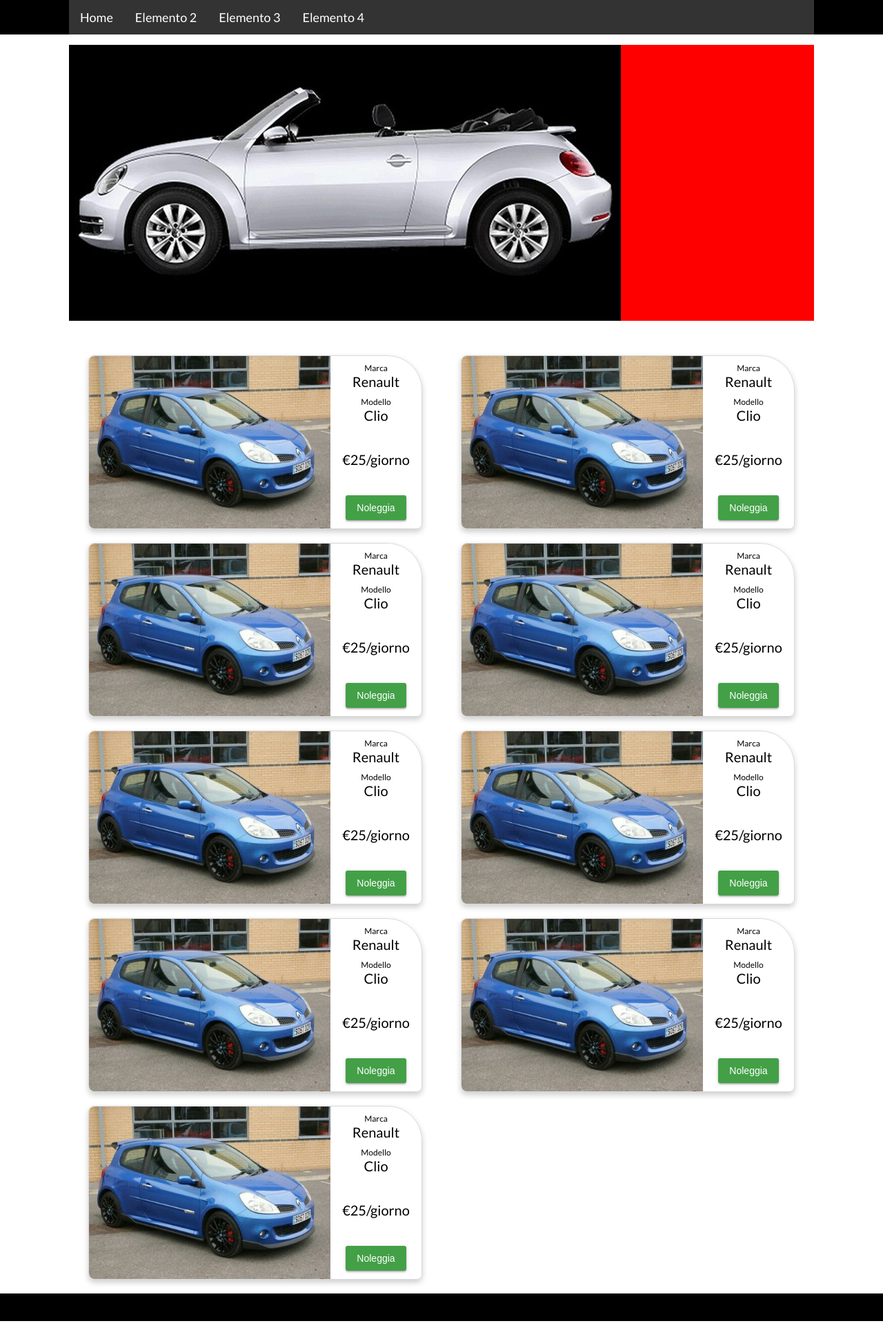
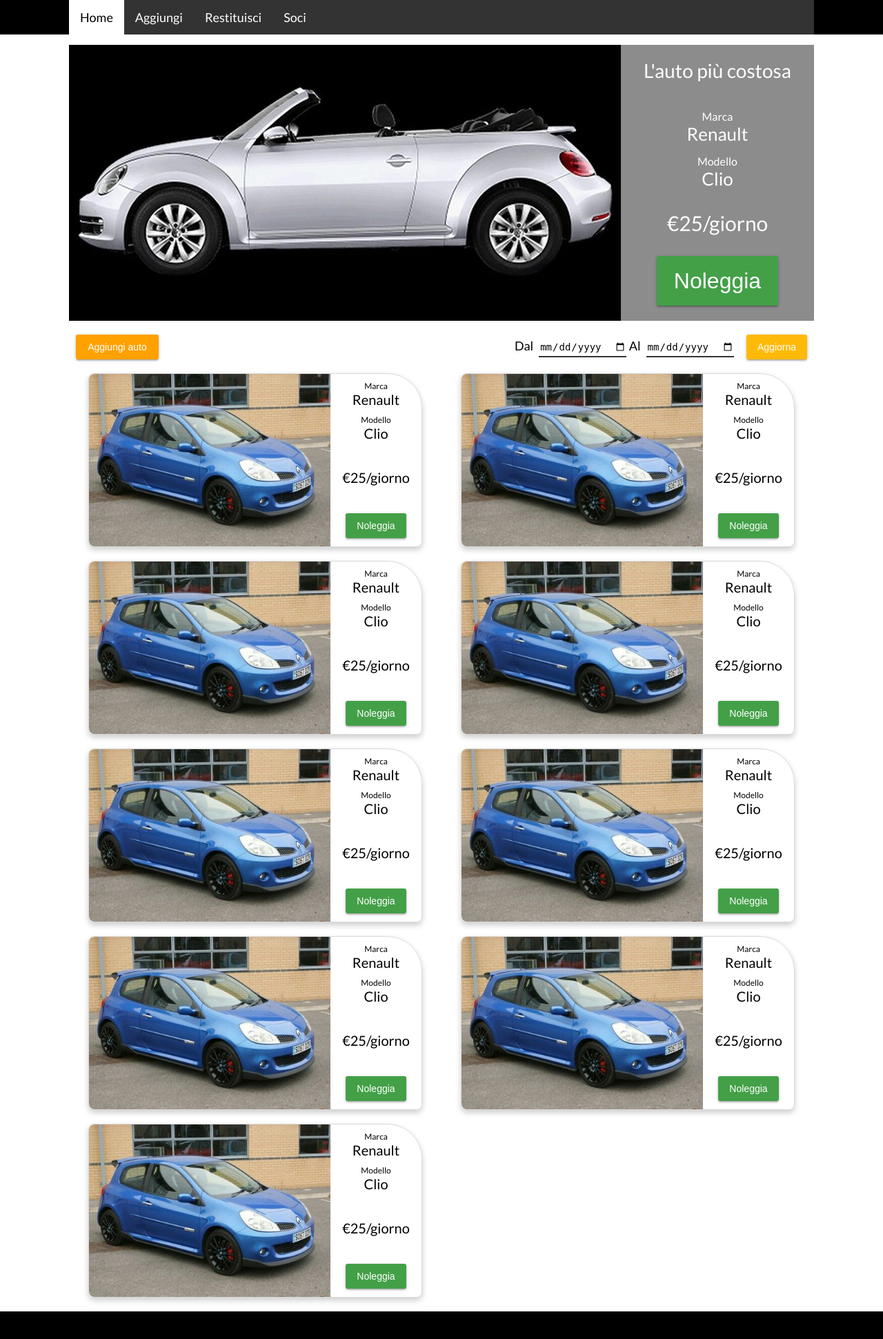
Before and after one commit to Domyf/VH-Site, a PHP site: page /VH-Site/home.php in a window 1280 px wide. Shown: the whole page at 69% size. Before the commit the page ends 1915 px from the top, so only its background shows below. Run offline with PHP 8.4, Linux system fonts and the light colour scheme.

Commit message:
aggiornamento home

```diff
--- a/home.php
+++ b/home.php
@@ -4,35 +4,41 @@
         <meta charset="UTF-8">
         <link rel="stylesheet" href="homestyle.css">
         <link href="https://fonts.googleapis.com/css?family=Lato" rel="stylesheet">
+
         <title>Car Sharing</title>
     </head>
     <body onload="cambia_slide()">
         <div style="background: black; width: 100%;">
         <div class="topnav horizontal-centered" id="homeTopNav">
-            <a href="#home">Home</a>
-            <a href="#news">Elemento 2</a>
-            <a href="#contact">Elemento 3</a>
-            <a href="#about">Elemento 4</a>
+            <a href="" target="_self" class="menu-selected">Home</a>
+            <a href="" target="_self">Aggiungi</a>
+            <a href="" target="_self">Restituisci</a>
+            <a href="" target="_self">Soci</a>
             <a href="javascript:void(0);" style="font-size:15px;" class="icon" onclick="showMenu()">&#9776;</a>
         </div>
         </div>
 
-
         <div id ="foto_auto" class = "horizontal-centered">
         	<div id = "slider"></div>
-        	<div id = "desc"></div>
+                <div id = "desc">
+                    <div style="font-size: 28px; margin-top: 20px;">L'auto più costosa</div>
+                    <div style="font-size: 16px; margin-top: 40px;">Marca</div>
+                    <div style="font-size: 26px;">Renault</div>
+                    <div style="font-size: 16px; margin-top: 14px;">Modello</div>
+                    <div style="font-size: 26px;">Clio</div>
+                    <div style="font-size: 30px; margin-top: 30px;">€25/giorno</div>
+                    <button type="button" class="btn btn-noleggia car-slider-btn">Noleggia</button>
+                </div>
         </div>
 
         <div class="page-content horizontal-centered">
-            <div class="car-item">
-                <img class="car-img" src="img/auto/DF486TY.jpg">
-                <div class="car-descr" style="text-align: center;">
-                    <div style="font-size: 12px; margin-top: 10px;">Marca</div>
-                    <div>Renault</div>
-                    <div style="font-size: 12px; margin-top: 10px;">Modello</div>
-                    <div>Clio</div>
-                    <div style="margin-top: 40px;">€25/giorno</div>
-                    <input type="button" value="Noleggia" class="btn-noleggia car-item-btn">
+            <div class="car-list-menu">
+                <button type="button"class="btn btn-aggiungi">Aggiungi auto</button>
+                <div style="float:right;">
+                    <form style="margin-right: 10px; font-size: 18px;">Dal<input type="date" name="start" min="2000-01-02" class="datepicker">
+                        Al<input type="date" name="end" min="2000-01-02" class="datepicker">
+                        <input type="submit" value="Aggiorna" class="btn btn-aggiorna">
+                    </form>
                 </div>
             </div>
             <div class="car-item">
@@ -43,7 +49,7 @@
                     <div style="font-size: 12px; margin-top: 10px;">Modello</div>
                     <div>Clio</div>
                     <div style="margin-top: 40px;">€25/giorno</div>
-                    <input type="button" value="Noleggia" class="btn-noleggia car-item-btn">
+                    <button type="button"class="btn btn-noleggia car-item-btn">Noleggia</button>
                 </div>
             </div>
             <div class="car-item">
@@ -54,7 +60,7 @@
                     <div style="font-size: 12px; margin-top: 10px;">Modello</div>
                     <div>Clio</div>
                     <div style="margin-top: 40px;">€25/giorno</div>
-                    <input type="button" value="Noleggia" class="btn-noleggia car-item-btn">
+                    <button type="button"class="btn btn-noleggia car-item-btn">Noleggia</button>
                 </div>
             </div>
             <div class="car-item">
@@ -65,7 +71,7 @@
                     <div style="font-size: 12px; margin-top: 10px;">Modello</div>
                     <div>Clio</div>
                     <div style="margin-top: 40px;">€25/giorno</div>
-                    <input type="button" value="Noleggia" class="btn-noleggia car-item-btn">
+                    <button type="button"class="btn btn-noleggia car-item-btn">Noleggia</button>
                 </div>
             </div>
             <div class="car-item">
@@ -76,7 +82,7 @@
                     <div style="font-size: 12px; margin-top: 10px;">Modello</div>
                     <div>Clio</div>
                     <div style="margin-top: 40px;">€25/giorno</div>
-                    <input type="button" value="Noleggia" class="btn-noleggia car-item-btn">
+                    <button type="button"class="btn btn-noleggia car-item-btn">Noleggia</button>
                 </div>
             </div>
             <div class="car-item">
@@ -87,7 +93,7 @@
                     <div style="font-size: 12px; margin-top: 10px;">Modello</div>
                     <div>Clio</div>
                     <div style="margin-top: 40px;">€25/giorno</div>
-                    <input type="button" value="Noleggia" class="btn-noleggia car-item-btn">
+                    <button type="button"class="btn btn-noleggia car-item-btn">Noleggia</button>
                 </div>
             </div>
             <div class="car-item">
@@ -98,7 +104,7 @@
                     <div style="font-size: 12px; margin-top: 10px;">Modello</div>
                     <div>Clio</div>
                     <div style="margin-top: 40px;">€25/giorno</div>
-                    <input type="button" value="Noleggia" class="btn-noleggia car-item-btn">
+                    <button type="button"class="btn btn-noleggia car-item-btn">Noleggia</button>
                 </div>
             </div>
             <div class="car-item">
@@ -109,7 +115,7 @@
                     <div style="font-size: 12px; margin-top: 10px;">Modello</div>
                     <div>Clio</div>
                     <div style="margin-top: 40px;">€25/giorno</div>
-                    <input type="button" value="Noleggia" class="btn-noleggia car-item-btn">
+                    <button type="button"class="btn btn-noleggia car-item-btn">Noleggia</button>
                 </div>
             </div>
             <div class="car-item">
@@ -120,7 +126,18 @@
                     <div style="font-size: 12px; margin-top: 10px;">Modello</div>
                     <div>Clio</div>
                     <div style="margin-top: 40px;">€25/giorno</div>
-                    <input type="button" value="Noleggia" class="btn-noleggia car-item-btn">
+                    <button type="button"class="btn btn-noleggia car-item-btn">Noleggia</button>
+                </div>
+            </div>
+            <div class="car-item">
+                <img class="car-img" src="img/auto/DF486TY.jpg">
+                <div class="car-descr" style="text-align: center;">
+                    <div style="font-size: 12px; margin-top: 10px;">Marca</div>
+                    <div>Renault</div>
+                    <div style="font-size: 12px; margin-top: 10px;">Modello</div>
+                    <div>Clio</div>
+                    <div style="margin-top: 40px;">€25/giorno</div>
+                    <button type="button"class="btn btn-noleggia car-item-btn">Noleggia</button>
                 </div>
             </div>
             <div style="clear:both;"></div>
--- a/homestyle.css
+++ b/homestyle.css
@@ -26,6 +26,11 @@ body {
 .topnav a:hover {
     background-color: white;
     color: black;
+}
+
+.menu-selected {
+    background-color: white;
+    color: black !important;
 }
 
 .topnav .icon {
@@ -60,7 +65,7 @@ body {
 
 /* Contenuto pagina */
 .page-content {
-    padding-top: 50px;
+    padding-top: 20px;
     /*padding: 10px 28px;*/
     background-color: white;
 }
@@ -81,23 +86,25 @@ body {
 #foto_auto
 {
 	margin-top: 15px;
-	background-color: red;
 	width: 1080px;
 	height: 400px;
 }
 
 #slider
 {
-	foat: left;
+	float: left;
 	max-width: 800px;
 	max-height: 400px;
 }
 
 #desc
 {
-	foat: left;
-	width: 280px;
-	height: 400px;
+    text-align: center;
+    background-color: rgba(0,0,0,0.45);
+    color: white;
+    float: left;
+    width: 280px;
+    height: 400px;
 }
 
 /* Car info */
@@ -140,39 +147,67 @@ body {
 
 /* Bottone noleggia */
 .btn-noleggia {
+    color: white;
+    background-color: #43A047;
+}
+
+/* Bottone aggiungi */
+.btn-aggiungi {
+    color: white;
+    background-color: #FFA100;
+    width: 120px !important;
+    margin-left: 10px;
+}
+
+/* Bottone aggiorna */
+.btn-aggiorna {
+    margin-left: 15px;
+    background-color: #FFBA08;
+    color: white;
+}
+
+/* Bottone in generale */
+.btn {
     height: 36px;
     width: 88px;
     padding: 0 16px 0 16px;
     font-size: 14px;
     line-height: 20px;
     font-weight: 500;
-    color: white;
     cursor: pointer;
-    background-color: #43A047;
     border-width: 0;
     border-radius: 3px;
+    -moz-border-radius: 3px;
+    -webkit-border-radius: 3px;
+    -webkit-box-shadow: 0 2px 2px 0 rgba(0,0,0,0.14), 0 3px 1px -2px rgba(0,0,0,0.12), 0 1px 5px 0 rgba(0,0,0,0.2);
+    -moz-box-shadow: 0 2px 2px 0 rgba(0,0,0,0.14), 0 3px 1px -2px rgba(0,0,0,0.12), 0 1px 5px 0 rgba(0,0,0,0.2);
     box-shadow: 0 2px 2px 0 rgba(0,0,0,0.14), 0 3px 1px -2px rgba(0,0,0,0.12), 0 1px 5px 0 rgba(0,0,0,0.2);
 }
 
+/* Bottone per noleggiare la macchina scelta nella lista */
 .car-item-btn
 {
     margin-top: 40px;
 }
 
 /** Bottone Noleggia on focus */
-.btn-noleggia:focus {
+.btn:focus {
     outline: none;
     border-width: 0;
 }
 
 /** Bottone Noleggia on hover */
-.btn-noleggia:hover {
+.btn:hover {
     cursor: pointer;
+    -webkit-box-shadow: 0 2px 2px 0 rgba(0,0,0,0.14), 0 3px 1px -2px rgba(0,0,0,0.15), 0 2px 5px 0 rgba(0,0,0,0.4);
+    -moz-box-shadow: 0 2px 2px 0 rgba(0,0,0,0.14), 0 3px 1px -2px rgba(0,0,0,0.15), 0 2px 5px 0 rgba(0,0,0,0.4);
     box-shadow: 0 2px 2px 0 rgba(0,0,0,0.14), 0 3px 1px -2px rgba(0,0,0,0.15), 0 2px 5px 0 rgba(0,0,0,0.4);
 }
 
 /** Bottone Noleggia premuto */
-.btn-noleggia:active {
+.btn:active {
+    -webkit-box-shadow: 0 2px 2px 0 rgba(0,0,0,0.12), 0 3px 8px 2px rgba(0,0,0,0.15), 0 2px 5px 0 rgba(0,0,0,0.4);
+    -moz-box-shadow: 0 2px 2px 0 rgba(0,0,0,0.12), 0 3px 8px 2px rgba(0,0,0,0.15), 0 2px 5px 0 rgba(0,0,0,0.4);
     box-shadow: 0 2px 2px 0 rgba(0,0,0,0.12), 0 3px 8px 2px rgba(0,0,0,0.15), 0 2px 5px 0 rgba(0,0,0,0.4);
 }
 
@@ -196,3 +231,24 @@ body {
 	margin-top: 120px;
 	float: right;
 }
+
+.car-list-menu {
+    margin-bottom: 20px;
+}
+
+/* Date picker */
+.datepicker {
+    margin-left: 8px;
+    height: 25px;
+    border-width: 0;
+    font-size: 14px;
+    border-bottom: 2px solid rgba(0,0,0,0.8);
+}
+
+/* Bottone slider */
+.car-slider-btn {
+    height: 72px;
+    width: 176px;
+    font-size: 32px;
+    margin-top: 30px;
+}
```
